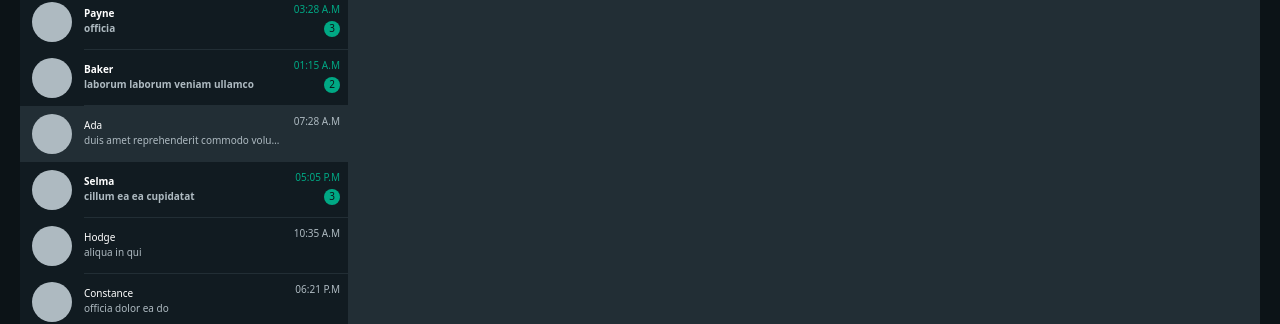
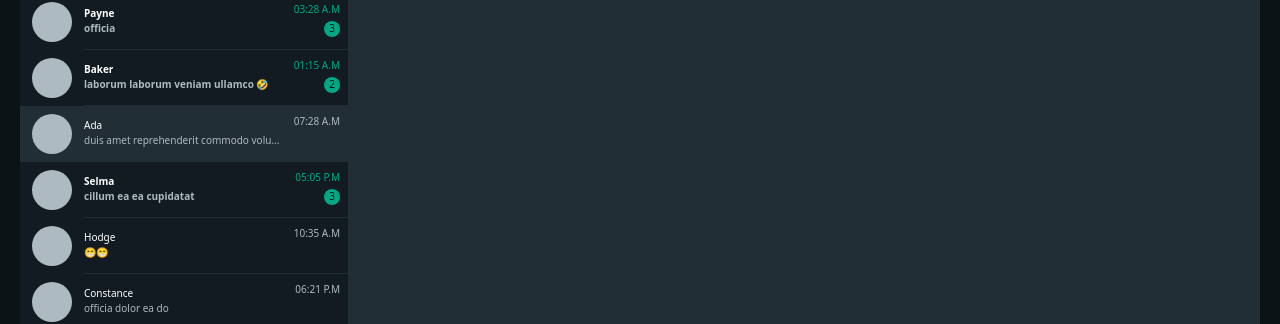
Before and after one commit to CarlosHdz7/whatsapp-ui, a React (Vite) app: page / in a window 1280 px wide. Shown: the part 187-511 px from the top of the page. Built offline with nearby package versions, Linux system fonts and the light colour scheme.

Commit message:
:lipstick: Add active chat style

```diff
--- a/src/data/contacts.ts
+++ b/src/data/contacts.ts
@@ -41,7 +41,7 @@ export const contacts: ContactsType[] = [
     status: 'undefined',
     picture: 'http://placehold.it/32x32',
     lastConexion: '01:15 A.M',
-    message: 'laborum laborum veniam ullamco',
+    message: 'laborum laborum veniam ullamco 🤣',
     numberOfMessage: 2,
     statusMessage: 'received',
   },
@@ -76,7 +76,7 @@ export const contacts: ContactsType[] = [
     status: 'Online',
     picture: 'http://placehold.it/32x32',
     lastConexion: '10:35 A.M',
-    message: 'aliqua in qui',
+    message: '😁😁',
     numberOfMessage: 0,
     statusMessage: 'received',
   },
```
